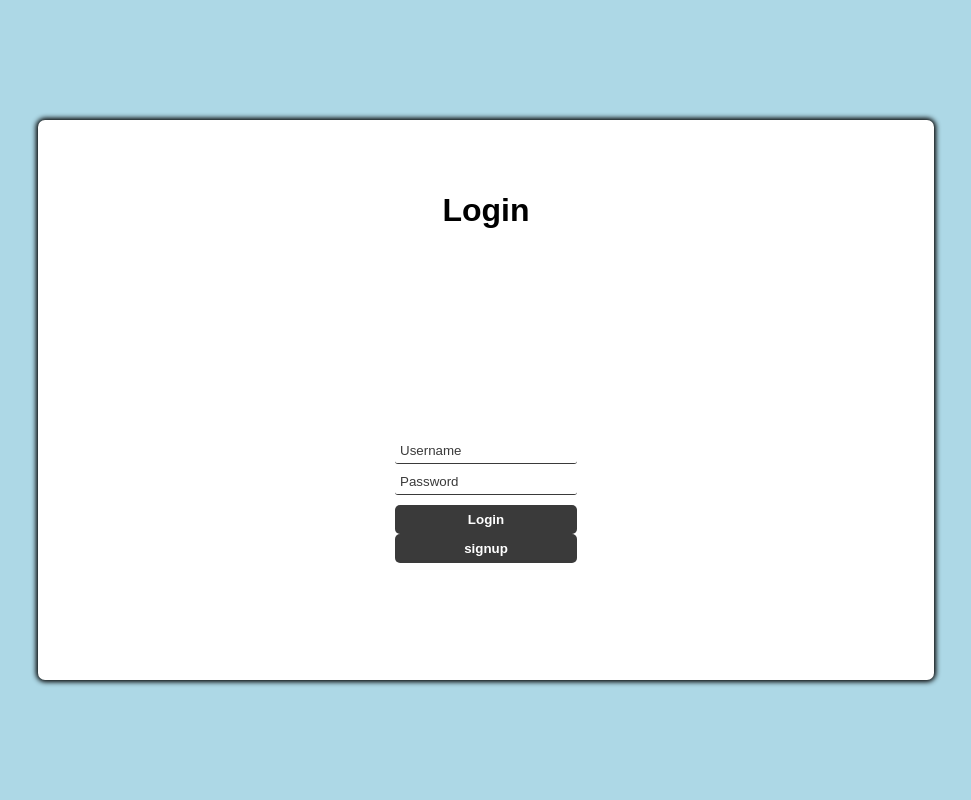
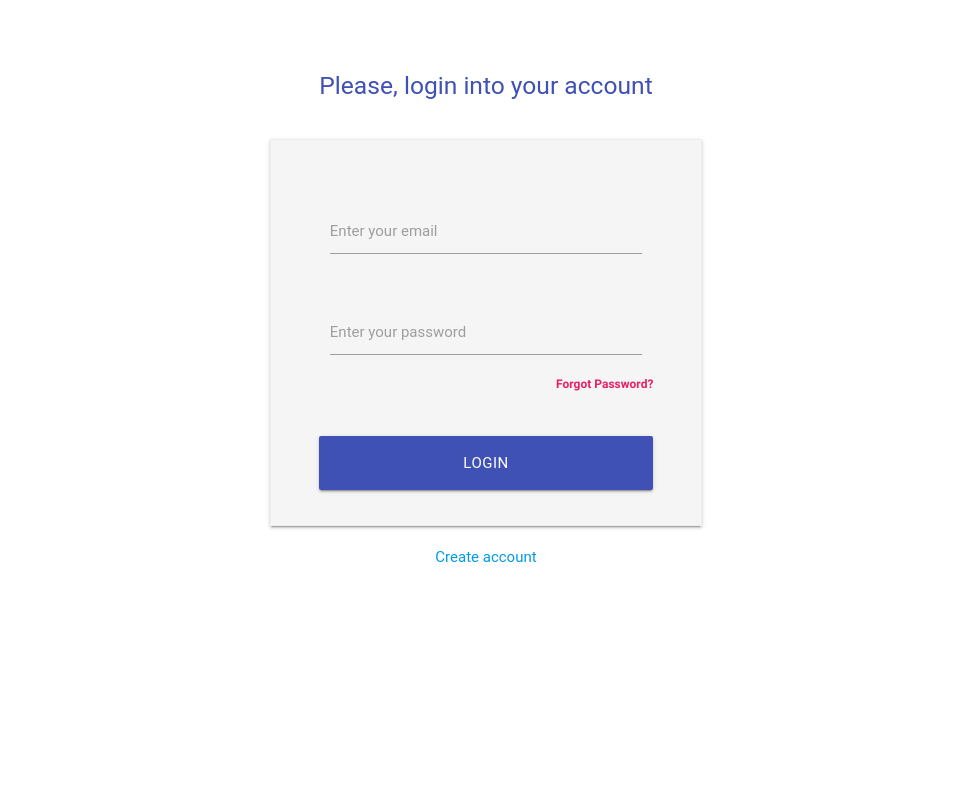
Before and after one commit to NaiduVeeraVishnuVardhan/SoftwareBugPredictor, a Node server app: page /login in a window 1280 px wide. Shown: the whole page, without its empty margins (154-1125 px from the left). Run offline with Node 20, Linux system fonts and the light colour scheme; some libraries are stand-ins or nearby versions; some web fonts are replaced.

Commit message:
Updated login and signup pages

```diff
--- a/public/css/login.css
+++ b/public/css/login.css
@@ -1,92 +1,28 @@
-html {
-    height: 100%;
-  }
+body {
+  display: flex;
+  min-height: 100vh;
+  flex-direction: column;
+}
 
-  body {
-    height: 100%;
-    margin: 0;
-    font-family: Arial, Helvetica, sans-serif;
-    display: grid;
-    justify-items: center;
-    align-items: center;
-    background-color: lightblue;
-  }
+main {
+  flex: 1 0 auto;
+}
 
-  #main-holder {
-    width: 70%;
-    height: 70%;
-    display: grid;
-    justify-items: center;
-    align-items: center;
-    background-color: white;
-    border-radius: 7px;
-    box-shadow: 0px 0px 5px 2px black;
-  }
+body {
+  background: #fff;
+}
 
-  #login-error-msg-holder {
-    width: 100%;
-    height: 100%;
-    display: grid;
-    justify-items: center;
-    align-items: center;
-  }
+.input-field input[type=date]:focus + label,
+.input-field input[type=text]:focus + label,
+.input-field input[type=email]:focus + label,
+.input-field input[type=password]:focus + label {
+  color: #e91e63;
+}
 
-  #login-error-msg {
-    width: 23%;
-    text-align: center;
-    margin: 0;
-    padding: 5px;
-    font-size: 12px;
-    font-weight: bold;
-    color: #8a0000;
-    border: 1px solid #8a0000;
-    background-color: #e58f8f;
-    opacity: 0;
-  }
-
-  #error-msg-second-line {
-    display: block;
-  }
-
-  #login-form {
-    align-self: flex-start;
-    display: grid;
-    justify-items: center;
-    align-items: center;
-  }
-
-  .login-form-field::placeholder {
-    color: #3a3a3a;
-  }
-
-  .login-form-field {
-    border: none;
-    border-bottom: 1px solid #3a3a3a;
-    margin-bottom: 10px;
-    border-radius: 3px;
-    outline: none;
-    padding: 0px 0px 5px 5px;
-  }
-
-  #login-form-submit {
-    width: 100%;
-    padding: 7px;
-    border: none;
-    border-radius: 5px;
-    color: white;
-    font-weight: bold;
-    background-color: #3a3a3a;
-    cursor: pointer;
-    outline: none;
-  }
-  #signup-form-submit {
-  width: 100%;
-    padding: 7px;
-    border: none;
-    border-radius: 5px;
-    color: white;
-    font-weight: bold;
-    background-color: #3a3a3a;
-    cursor: pointer;
-    outline: none;
-  }
+.input-field input[type=date]:focus,
+.input-field input[type=text]:focus,
+.input-field input[type=email]:focus,
+.input-field input[type=password]:focus {
+  border-bottom: 2px solid #e91e63;
+  box-shadow: none;
+}
--- a/public/js/login.js
+++ b/public/js/login.js
@@ -1,4 +1,4 @@
-const loginForm = document.getElementById("login-form");
+const loginForm = document.getElementById("input-field col s12");
 const loginButton = document.getElementById("login-form-submit");
 const loginErrorMsg = document.getElementById("login-error-msg");
 
--- a/views/login.ejs
+++ b/views/login.ejs
@@ -1,29 +1,70 @@
-
-
+<html lang="en">
     <head>
-  <meta charset="UTF-8">
-  <meta name="viewport" content="width=device-width, initial-scale=1.0">
       <title>Login</title>
       <link rel="stylesheet" href="public/css/login.css">
-  <script defer src="public/js/login.js"></script>
+      <link rel="stylesheet" href="public/js/login.js"
+      <link href="https://fonts.googleapis.com/icon?family=Material+Icons" rel="stylesheet">
+      <link rel="stylesheet" type="text/css" href="https://cdnjs.cloudflare.com/ajax/libs/materialize/0.97.5/css/materialize.min.css">
     </head>
 
     <body>
-  <main id="main-holder">
-    <h1 id="login-header">Login</h1>
+      <div class="section"></div>
+      <main>
+        <center>
 
-    <div id="login-error-msg-holder">
-      <p id="login-error-msg">Invalid username <span id="error-msg-second-line">and/or password</span></p>
+          <div class="section"></div>
+
+          <h5 class="indigo-text">Please, login into your account</h5>
+          <div class="section"></div>
+
+          <div class="container">
+            <div class="z-depth-1 grey lighten-4 row" style="display: inline-block; padding: 32px 48px 0px 48px; border: 1px solid #EEE;">
+
+              <form class="col s12" method="post">
+                <div class='row'>
+                  <div class='col s12'>
+                  </div>
                 </div>
 
-    <form id="login-form">
-      <input type="text" name="username" id="username-field" class="login-form-field" placeholder="Username">
-      <input type="password" name="password" id="password-field" class="login-form-field" placeholder="Password">
-      <input type="submit" value="Login" id="login-form-submit">
+                <div class='row'>
+                  <div class='input-field col s12'>
+                    <input class='validate' type='email' name='email' id='email' />
+                    <label for='email'>Enter your email</label>
+                  </div>
+                </div>
 
-    <input type="submit" value="signup" id="signup-form-submit">
+                <div class='row'>
+                  <div class='input-field col s12'>
+                    <input class='validate' type='password' name='password' id='password' />
+                    <label for='password'>Enter your password</label>
+                  </div>
+                  <label style='float: right;'>
+                    <a class='pink-text' href='#!'><b>Forgot Password?</b></a>
+                  </label>
+                </div>
+
+                <br />
+                <center>
+                  <div class='row'>
+                    <button type='submit' id= 'login-form-submit' name='btn_login' class='col s12 btn btn-large waves-effect indigo'>Login</button>
+                  </div>
+                </center>
               </form>
+            </div>
+          </div>
+          <a href="signup">Create account</a>
+        </center>
+
+        <div class="section"></div>
+        <div class="section"></div>
       </main>
+
+      <script type="text/javascript" src="https://cdnjs.cloudflare.com/ajax/libs/jquery/2.2.1/jquery.min.js"></script>
+      <script type="text/javascript" src="https://cdnjs.cloudflare.com/ajax/libs/materialize/0.97.5/js/materialize.min.js"></script>
+    </body>
+
+
+
   <script>
     const button = document.getElementById('login-form-submit')
     button.addEventListener('click', returnHome, false );
@@ -31,11 +72,8 @@
         event.preventDefault()
         window.location.href = "/";
     }
-    const button1 = document.getElementById('signup-form-submit')
-    button1.addEventListener('click', returnSignup, false );
-    async function returnSignup(event){
-        event.preventDefault()
-        window.location.href = "signup";
-    }
+
     </script>
 </body>
+
+</html>
```
Also changed, not shown: public/css/signup.css (deleted, +0 -135 lines), public/js/scrolling-nav.js (deleted, +0 -29 lines), public/js/signup.js (deleted, +0 -13 lines), views/signup.ejs (+79 -40 lines). Lines whose indentation alone changed are shown as unchanged.
